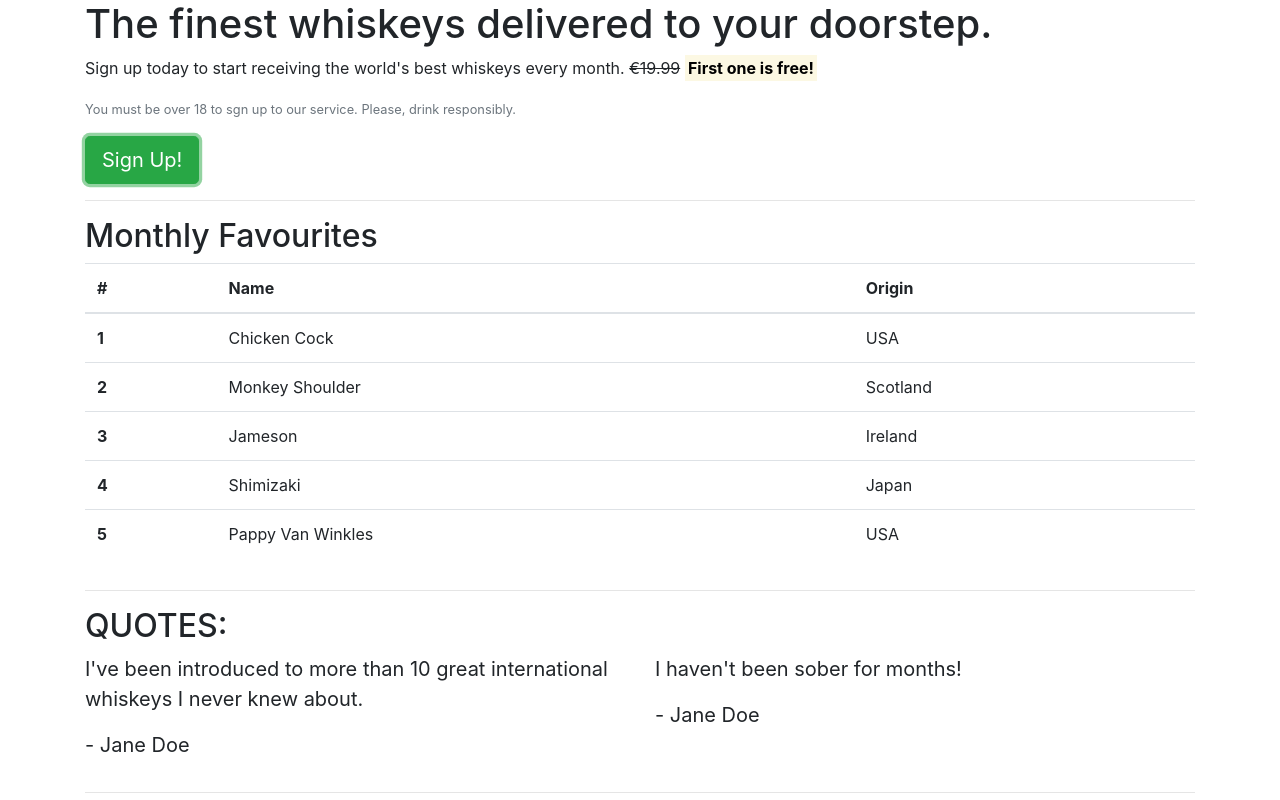
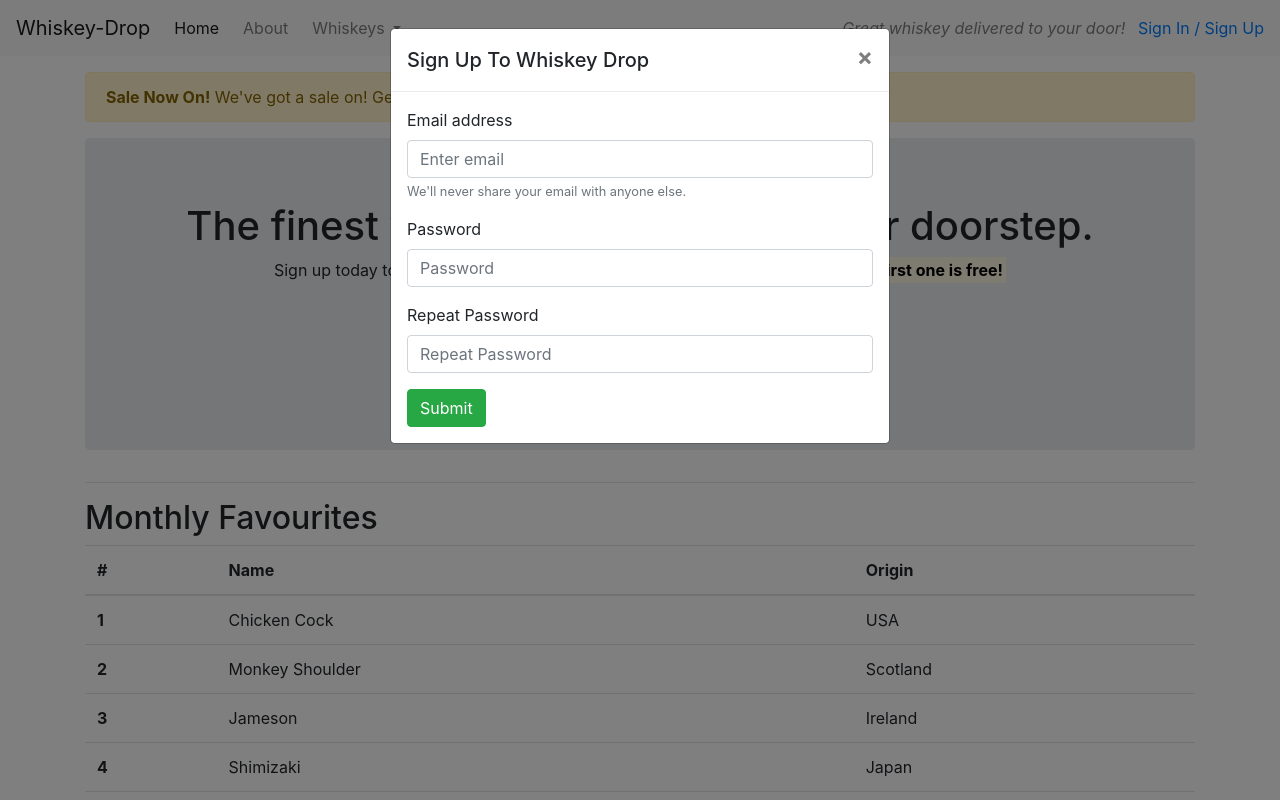
Before and after one commit to Christopher-Simpson/learning-bootstrap, a plain HTML site: page index.html in a window 1280 px wide. Both pictures are taken after a click on the button "Sign Up!". Shown: the top 800 px of the page. Drawn offline with nearby package versions, Linux system fonts and the light colour scheme.

Commit message:
implemented out of the box JS features of Bootstrap - Modal and toggle menu

```diff
--- a/index.html
+++ b/index.html
@@ -7,19 +7,61 @@
     <title>Whiskey Drop | Taste a new whiskey every month</title>
     <meta name="viewport" content="width=device-width, initial-scale=1.0">
     <link rel="stylesheet" href="https://maxcdn.bootstrapcdn.com/bootstrap/4.1.3/css/bootstrap.min.css">
+    <link rel="stylesheet" href="https://cdnjs.cloudflare.com/ajax/libs/font-awesome/5.15.2/css/all.min.css"
+    integrity="sha512-HK5fgLBL+xu6dm/Ii3z4xhlSUyZgTT9tuc/hSrtw6uzJOvgRr2a9jyxxT1ely+B+xFAmJKVSTbpM/CuL7qxO8w==" crossorigin="anonymous" />
     <link rel="stylesheet" href="assets/css/style.css">
 </head>
 
 <body>
-    <article class="container">
-        <div class="row">
+    <nav class="navbar navbar-light bg-light navbar-expand-sm">
+        <a href="/" class="navbar-brand">Whiskey-Drop</a>
+
+        <button class="navbar-toggler ml-auto" type="button" data-toggle="collapse" data-target="#navbarNavDropdown" aria-controls="navbarNavDropdown" aria-expanded="false" aria-label="Toggle navigation">
+        <span class="navbar-toggler-icon"></span></button>
+
+        <div class="collapse navbar-collapse" id="navbarNavDropdown">
+            <ul class="navbar-nav mr-auto">
+                <li class="active nav-item mr-2">
+                    <a href="/" class="nav-link">Home</a>
+                </li>
+                <li class="nav-item mr-2">
+                    <a href="/" class="nav-link">About</a>
+                </li>
+                <li class="nav-item dropdown">
+                    <a class="nav-link dropdown-toggle" href="#" id="navbarDropdownMenuLink" role="button" data-toggle="dropdown" aria-haspopup="true" aria-expanded="false">
+                        Whiskeys
+                    </a>
+                    <div class="dropdown-menu" aria-labelledby="navbarDropdownMenuLink">
+                        <a class="dropdown-item" href="#">Irish</a>
+                        <a class="dropdown-item" href="#">Scotch</a>
+                        <a class="dropdown-item" href="#">Japanese</a>
+                        <a class="dropdown-item" href="#">American</a>
+                    </div>
+                </li>
+                <li class="nav-item mr-2 d-block d-sm-none">
+                    <a href="/" class="nav-link">Sign In / Sign Up</a>
+                </li>
+            </ul>
+        </div>
+        <div class="d-none d-md-block">
+            <p class="navbar-text my-auto mr-2"><em>Great whiskey delivered to your door!</em></p>
+            <a href="/">Sign In / Sign Up</a>
+        </div>
+    </nav>
+    <article class="container mt-3">
+        <div class="row d-none d-sm-block">
             <div class="col-12">
+                <div class="alert alert-warning">
+                    <strong>Sale Now On!</strong> We've got a sale on! Get a 12 month subscription for the price of 6! <a href="">See here for details!</a>
+                </div>
                 <!-- Callout -->
-                <section class="callout">
+                <section class="callout jumbotron text-center">
                     <h1>The finest whiskeys delivered to your doorstep.</h1>
-                    <p>Sign up today to start receiving the world's best whiskeys every month. <s>€19.99</s> <strong><mark>First one is free!</mark></strong></p>
+                    <p>Sign up today to start receiving the world's best whiskeys every month. <s class="d-none d-sm-inline">€19.99</s>
+                        <span class="d-inline d-sm-none"><br></span>
+                        <strong><mark>First one is free!</mark></strong></p>
                     <p class="text-muted"><small>You must be over 18 to sgn up to our service. Please, drink responsibly.</small></p>
-                    <button class="btn btn-success btn-lg">Sign Up!</button>
+                    <button class="btn btn-success btn-lg" data-toggle="modal" data-target="#signUpModal">Sign Up!</button>
                 </section>
             </div>
         </div>
@@ -75,22 +117,36 @@
         <!-- Quotes -->
         <section class="quotes">
             <div class="row">
-                <div class="col-12">
+                <div class="col-12 my-5">
                     <h2 class="text-uppercase">Quotes:</h2>
                 </div>
             </div>
             <div class="row">
                 <div class="col-12 col-md-6">
+                    <div class="media">
+                        <div class="d-none d-sm-block">
+                            <img src="assets/images/girl-image.png" class="rounded-circle mr-3" height="100" width="100" alt="young woman">
+                        </div>
+                        <div class="media-body">
                             <blockquote class="blockquote">
                                 <p>I've been introduced to more than 10 great international whiskeys I never knew about.</p>
                                 <p>- Jane Doe</p>
                             </blockquote>
                         </div>
+                    </div>
+                </div>
                 <div class="col-12 col-md-6">
+                    <div class="media">
+                        <div class="d-none d-sm-block">
+                            <img src="assets/images/guy-image.png" class="rounded-circle mr-3" height="100" width="100" alt="young man">
+                        </div>
+                        <div class="media-body">
                             <blockquote class="blockquote">
                                 <p>I haven't been sober for months!</p>
                                 <p>- Jane Doe</p>
                             </blockquote>
+                        </div>
+                    </div>
                 </div>
             </div>
         </section>
@@ -100,28 +156,28 @@
         <!-- Features -->
         <section class="features">
             <div class="row">
-                <div class="col-12">
+                <div class="col-12 my-5">
                     <h2 class="text-uppercase">Features:</h2>
                 </div>
             </div>
             <div class="row">
                 <div class="col-12 col-md-6 col-lg-4">
                     <div class="feature">
-                        <h3>Feature 1</h3>
+                        <h3>Feature 1 <i class="fas fa-gift d-none d-sm-inline"></i> <span class="badge badge-success">New!</span></h3>
                         <p>Lorem ipsum dolor sit amet, consectetur adipiscing elit, sed do eiusmod tempor incididunt ut labore et dolore magna aliqua. Ut enim ad minim veniam, quis nostrud exercitation ullamco laboris nisi ut aliquip ex ea commodo consequat.</p>
                         <p><a class="btn btn-sm btn-light" href="">Read More</a></p>
                     </div>
                 </div>
                 <div class="col-12 col-md-6 col-lg-4">
                     <div class="feature">
-                        <h3>Feature 2</h3>
+                        <h3>Feature 2 <i class="fas fa-credit-card d-none d-sm-inline"></i></h3>
                         <p>Lorem ipsum dolor sit amet, consectetur adipiscing elit, sed do eiusmod tempor incididunt ut labore et dolore magna aliqua. Ut enim ad minim veniam, quis nostrud exercitation ullamco laboris nisi ut aliquip ex ea commodo consequat.</p>
                         <p><a class="btn btn-sm btn-light" href="">Read More</a></p>
                     </div>
                 </div>
                 <div class="col-12 d-md-none d-lg-block col-lg-4">
                     <div class="feature">
-                        <h3>Feature 3</h3>
+                        <h3>Feature 3 <i class="fas fa-times-circle d-none d-sm-inline"></i></h3>
                         <p>Lorem ipsum dolor sit amet, consectetur adipiscing elit, sed do eiusmod tempor incididunt ut labore et dolore magna aliqua. Ut enim ad minim veniam, quis nostrud exercitation ullamco laboris nisi ut aliquip ex ea commodo consequat.</p>
                         <p><a class="btn btn-sm btn-light" href="">Read More</a></p>
                     </div>
@@ -130,6 +186,44 @@
         </section>
         <!-- /.features -->
     </article>
+
+    <div class="modal" tabindex="-1" role="dialog" id="signUpModal">
+        <div class="modal-dialog" role="document">
+            <div class="modal-content">
+                <div class="modal-header">
+                    <h5 class="modal-title">Sign Up To Whiskey Drop</h5>
+                    <button type="button" class="close" data-dismiss="modal" aria-label="Close">
+                    <span aria-hidden="true">&times;</span>
+                    </button>
+                </div>
+                <div class="modal-body">
+                    <form>
+                        <div class="form-group">
+                            <label for="exampleInputEmail1">Email address</label>
+                            <input type="email" class="form-control" id="exampleInputEmail1" aria-describedby="emailHelp" placeholder="Enter email">
+                            <small id="emailHelp" class="form-text text-muted">We'll never share your email with anyone else.</small>
+                        </div>
+                        <div class="form-group">
+                            <label for="password">Password</label>
+                            <input type="password" class="form-control" id="password" placeholder="Password">
+                        </div>
+                        <div class="form-group">
+                            <label for="repeatPassword">Repeat Password</label>
+                            <input type="password" class="form-control" id="repeatPassword" placeholder="Repeat Password">
+                        </div>
+                        <button type="submit" class="btn btn-success">Submit</button>
+                    </form>
+                </div>
+            </div>
+        </div>
+    </div>
+
+<script src="https://code.jquery.com/jquery-3.3.1.slim.min.js"
+integrity="sha384-q8i/X+965DzO0rT7abK41JStQIAqVgRVzpbzo5smXKp4YfRvH+8abtTE1Pi6jizo" crossorigin="anonymous"></script>
+<script src="https://cdnjs.cloudflare.com/ajax/libs/popper.js/1.14.3/umd/popper.min.js"
+integrity="sha384-ZMP7rVo3mIykV+2+9J3UJ46jBk0WLaUAdn689aCwoqbBJiSnjAK/l8WvCWPIPm49" crossorigin="anonymous"></script>
+<script src="https://stackpath.bootstrapcdn.com/bootstrap/4.1.3/js/bootstrap.min.js"
+integrity="sha384-ChfqqxuZUCnJSK3+MXmPNIyE6ZbWh2IMqE241rYiqJxyMiZ6OW/JmZQ5stwEULTy" crossorigin="anonymous"></script>
 </body>
 
 </html>
```
Also changed, not shown: assets/images/girl-image.png (added), assets/images/guy-image.png (added). Lines whose indentation alone changed are shown as unchanged.
